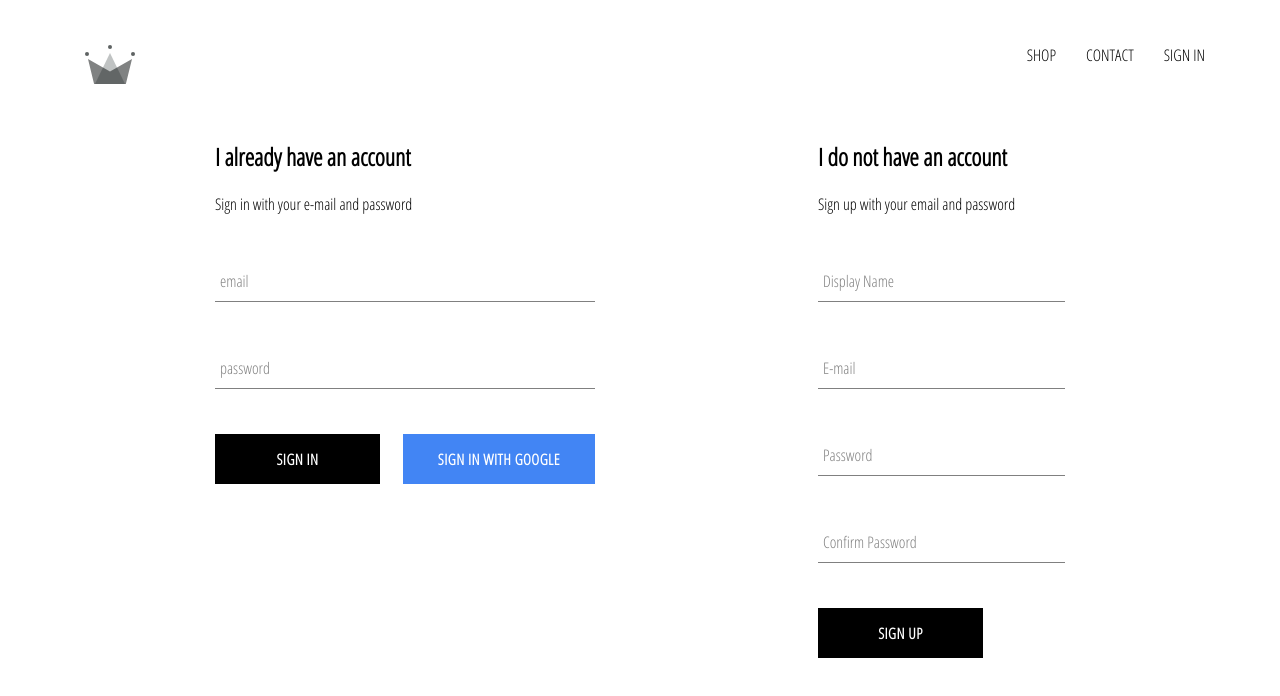
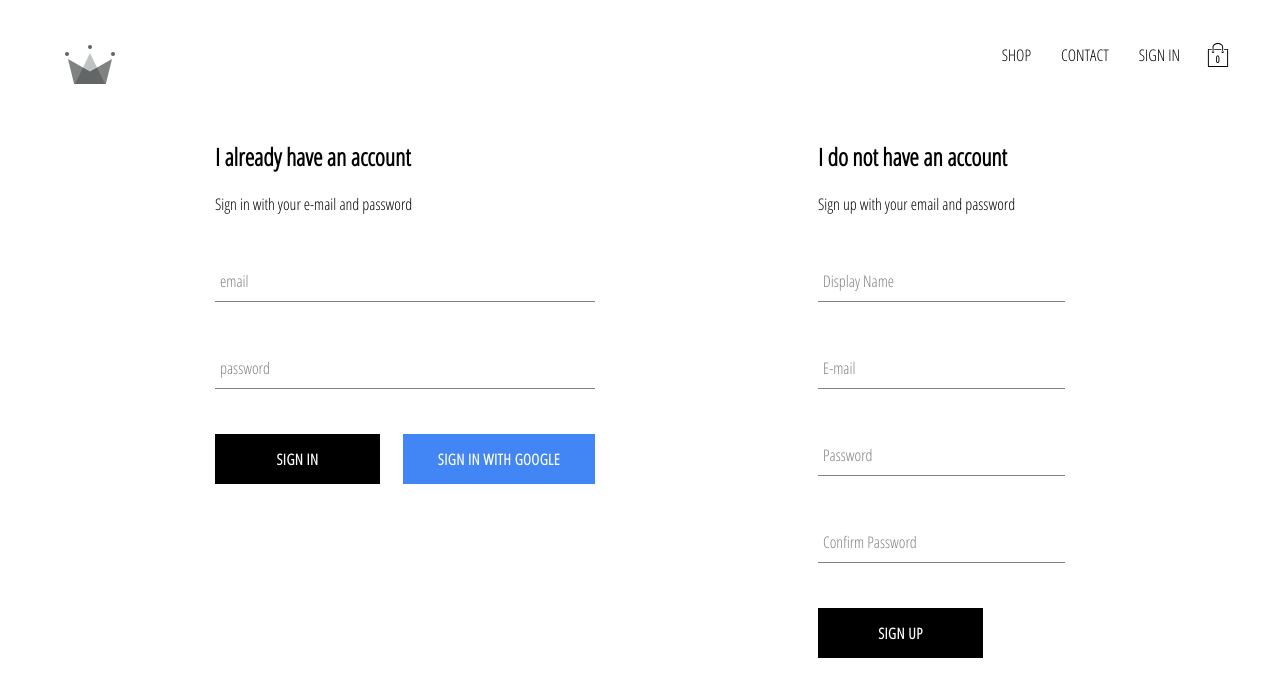
Before and after one commit to LaurentiuStoica/crwn-clothing, a React (Create React App) app: page /signIn in a window 1280 px wide. Shown: the top 696 px of the page. Built offline with nearby package versions, Linux system fonts and the light colour scheme; no server answers.

Commit message:
added cartIcon and cartDropdown to our application, also implemented cart reducer

```diff
--- a/src/App.css
+++ b/src/App.css
@@ -1,6 +1,6 @@
 body {
   font-family: "Open Sans Condensed";
-  padding: 20px 60px;
+  padding: 20px 40px;
 }
 
 a {
--- /dev/null
+++ b/src/components/cart-dropdown/cart-dropdown.component.jsx
@@ -0,0 +1,12 @@
+import React from "react";
+import "./cart-dropdown.styles.scss";
+import CustomButton from "../custom-button/custom-button.component";
+
+const CartDropdown = () => (
+  <div className="cart-dropdown">
+    <div className="cart-items" />
+    <CustomButton>GO TO CHECKOUT</CustomButton>
+  </div>
+);
+
+export default CartDropdown;
--- /dev/null
+++ b/src/components/cart-dropdown/cart-dropdown.styles.scss
@@ -0,0 +1,24 @@
+.cart-dropdown {
+  position: absolute;
+  width: 240px;
+  height: 340px;
+  display: flex;
+  flex-direction: column;
+  padding: 20px;
+  border: 1px solid black;
+  background-color: white;
+  top: 90px;
+  right: 40px;
+  z-index: 5;
+
+  .cart-items {
+    height: 240px;
+    display: flex;
+    flex-direction: column;
+    overflow: hidden;
+  }
+
+  button {
+    margin-top: auto;
+  }
+}
--- /dev/null
+++ b/src/components/cart-icon/cart-icon.component.jsx
@@ -0,0 +1,18 @@
+import React from "react";
+import "./cart-icon.styles.scss";
+import { ReactComponent as ShoppingIcon } from "../../assets/shopping-bag.svg";
+import { connect } from "react-redux";
+import { toggleCardHidden } from "../../redux/cart/cart.actions";
+
+const CartIcon = ({ toggleCardHidden }) => (
+  <div className="cart-icon" onClick={toggleCardHidden}>
+    <ShoppingIcon className="shopping-icon" />
+    <span className="item-count">0</span>
+  </div>
+);
+
+const mapDispatchToProps = (dispatch) => ({
+  toggleCardHidden: () => dispatch(toggleCardHidden()),
+});
+
+export default connect(null, mapDispatchToProps)(CartIcon);
--- /dev/null
+++ b/src/components/cart-icon/cart-icon.styles.scss
@@ -0,0 +1,21 @@
+.cart-icon {
+  width: 45px;
+  height: 45px;
+  position: relative;
+  display: flex;
+  align-items: center;
+  justify-content: center;
+  cursor: pointer;
+
+  .shopping-icon {
+    width: 24px;
+    height: 24px;
+  }
+
+  .item-count {
+    position: absolute;
+    font-size: 10px;
+    font-weight: bold;
+    bottom: 12px;
+  }
+}
--- a/src/components/header/header.component.jsx
+++ b/src/components/header/header.component.jsx
@@ -4,8 +4,10 @@ import { Link } from "react-router-dom";
 import { ReactComponent as Logo } from "../../assets/crown.svg";
 import { auth } from "../../firebase/firebase.utils";
 import { connect } from "react-redux";
+import CartIcon from "../cart-icon/cart-icon.component";
+import CartDropdown from "../cart-dropdown/cart-dropdown.component";
 
-const Header = ({ currentUser }) => (
+const Header = ({ currentUser, hidden }) => (
   <div className="header">
     <Link className="logo-container" to="/">
       <Logo className="logo"></Logo>
@@ -26,12 +28,15 @@ const Header = ({ currentUser }) => (
           SIGN IN
         </Link>
       )}
+      <CartIcon />
     </div>
+    {hidden ? null : <CartDropdown />}
   </div>
 );
 
-const mapStateToProps = (state) => ({
-  currentUser: state.user.currentUser,
+const mapStateToProps = ({ user: { currentUser }, cart: { hidden } }) => ({
+  currentUser,
+  hidden,
 });
 
 export default connect(mapStateToProps)(Header);
--- a/src/index.css
+++ b/src/index.css
@@ -1,5 +1,6 @@
 body {
   margin: 0;
+  padding: 0;
   font-family: -apple-system, BlinkMacSystemFont, "Segoe UI", "Roboto", "Oxygen",
     "Ubuntu", "Cantarell", "Fira Sans", "Droid Sans", "Helvetica Neue",
     sans-serif;
--- /dev/null
+++ b/src/redux/cart/cart.actions.js
@@ -0,0 +1,5 @@
+import CartActionTypes from "./cart.types";
+
+export const toggleCardHidden = () => ({
+  type: CartActionTypes.TOGGLE_CART_HIDDEN,
+});
--- /dev/null
+++ b/src/redux/cart/cart.reducer.js
@@ -0,0 +1,19 @@
+import CartActionTypes from "./cart.types";
+
+const INITIAL_STATE = {
+  hidden: true,
+};
+
+const cartReducer = (state = INITIAL_STATE, action) => {
+  switch (action.type) {
+    case CartActionTypes.TOGGLE_CART_HIDDEN:
+      return {
+        ...state,
+        hidden: !state.hidden,
+      };
+    default:
+      return state;
+  }
+};
+
+export default cartReducer;
--- /dev/null
+++ b/src/redux/cart/cart.types.js
@@ -0,0 +1,5 @@
+const CartActionTypes = {
+  TOGGLE_CART_HIDDEN: "TOGGLE_CART_HIDDEN",
+};
+
+export default CartActionTypes;
--- a/src/redux/root-reducer.js
+++ b/src/redux/root-reducer.js
@@ -1,6 +1,8 @@
 import { combineReducers } from "redux";
 import userReducer from "./user/user.reducer";
+import cartReducer from "./cart/cart.reducer";
 
 export default combineReducers({
   user: userReducer,
+  cart: cartReducer,
 });
```
Also changed, not shown: src/assets/shopping-bag.svg (added), 1 other file (tests, documents, lock files or other folders).
